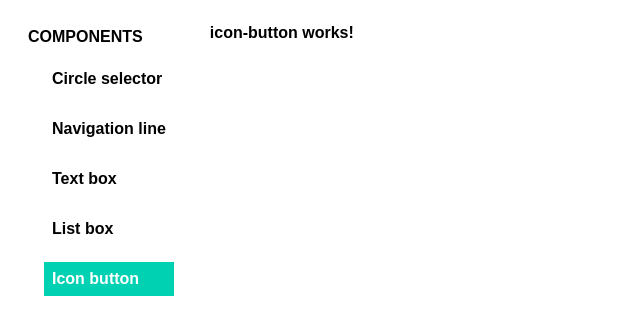
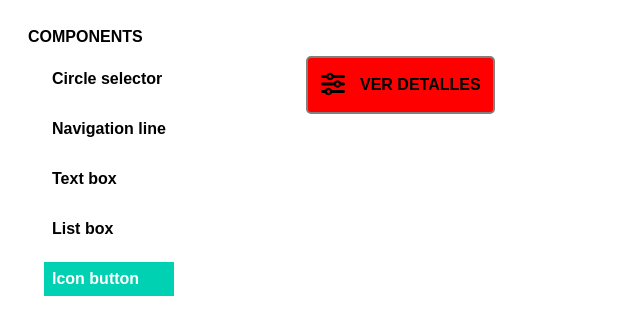
Before and after one commit to LaraGuardiola/angular-circleselector, an Angular app: page / in a window 1280 px wide. Both pictures are taken after a click on the item "Icon button". Shown: the top 334 px of the page, without its empty margins (0-640 px from the left). Built offline with nearby package versions, Linux system fonts and the light colour scheme.

Commit message:
icon button style done, now need to be wired up to js

```diff
--- a/src/app/icon-button/icon-button.component.css
+++ b/src/app/icon-button/icon-button.component.css
@@ -0,0 +1,24 @@
+.wrapper {
+    margin-top: 3em;
+    margin-left: 6em;
+}
+
+.icon-button {
+    display: flex;
+    border: 2px solid grey;
+    border-radius: 5px;
+    padding: 0.8em;
+    justify-content: space-between;
+    align-items: center;
+    cursor: pointer;
+    width: 160px;
+    background-color: red;
+}
+
+.icon-button:hover {
+    opacity: 0.7;
+}
+
+.symbol {
+    font-size: 24px;
+}
--- a/src/app/icon-button/icon-button.component.html
+++ b/src/app/icon-button/icon-button.component.html
@@ -1 +1,7 @@
-<p>icon-button works!</p>
+<div class="wrapper">
+    <div class="icon-button">
+        <div class="symbol"><fa-icon [icon]="symbol"></fa-icon></div>
+        <div class="word">{{ buttonText }}</div>
+    </div>
+</div>
+<!-- wrapper is only useful for demo purposes, so it has some extra margin-->
--- a/src/app/icon-button/icon-button.component.ts
+++ b/src/app/icon-button/icon-button.component.ts
@@ -1,4 +1,5 @@
-import { Component, OnInit } from '@angular/core';
+import { Component, OnInit, Input } from '@angular/core';
+import { faSliders, IconDefinition } from '@fortawesome/free-solid-svg-icons';
 
 @Component({
   selector: 'app-icon-button',
@@ -7,7 +8,16 @@ import { Component, OnInit } from '@angular/core';
 })
 export class IconButtonComponent implements OnInit {
 
-  constructor() { }
+  //style of the symbol
+  @Input() symbol: IconDefinition
+
+  //style of the text
+  @Input() buttonText: string
+
+  constructor() {
+    this.symbol = faSliders
+    this.buttonText = 'VER DETALLES'
+  }
 
   ngOnInit(): void {
   }
```
